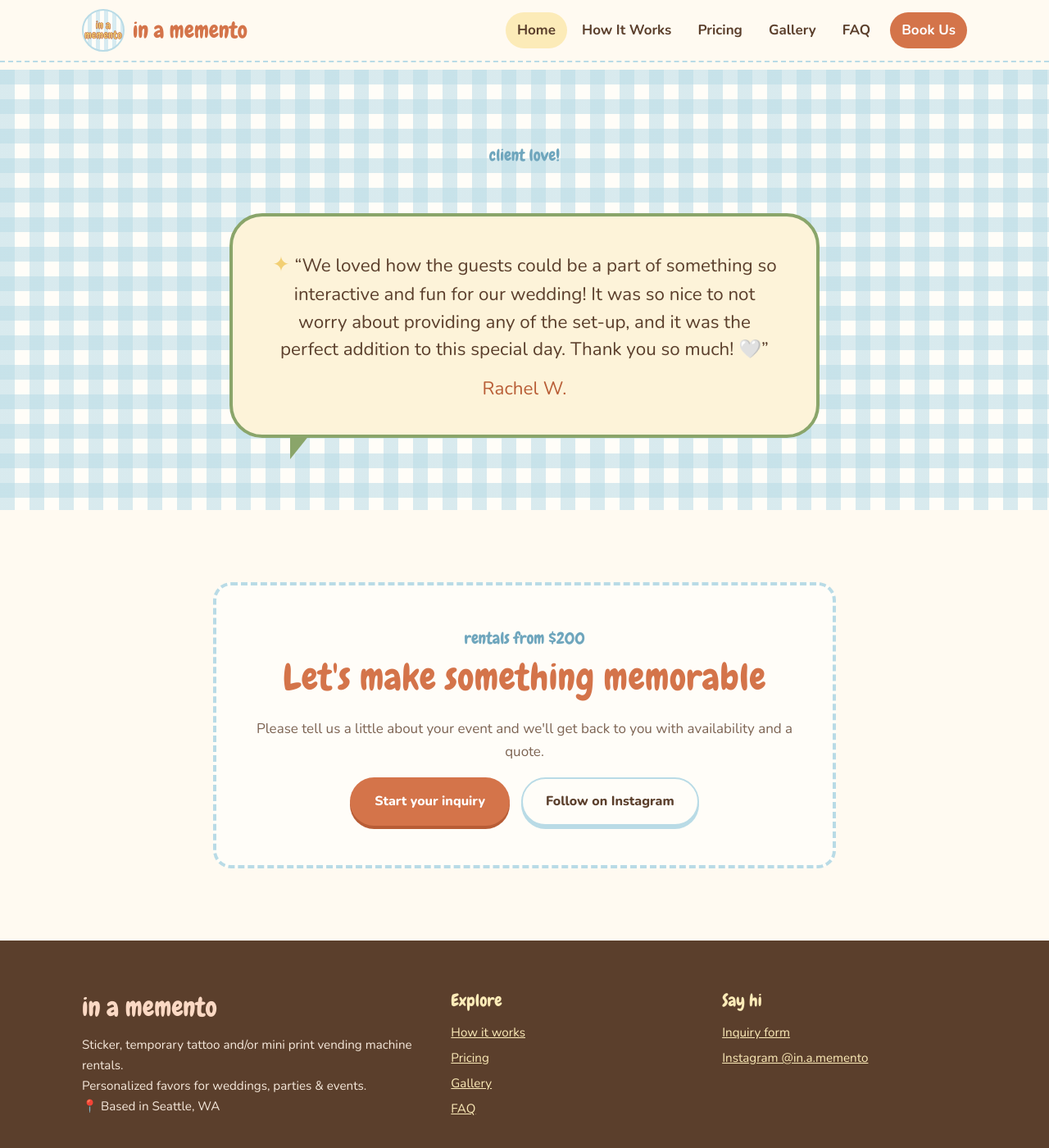
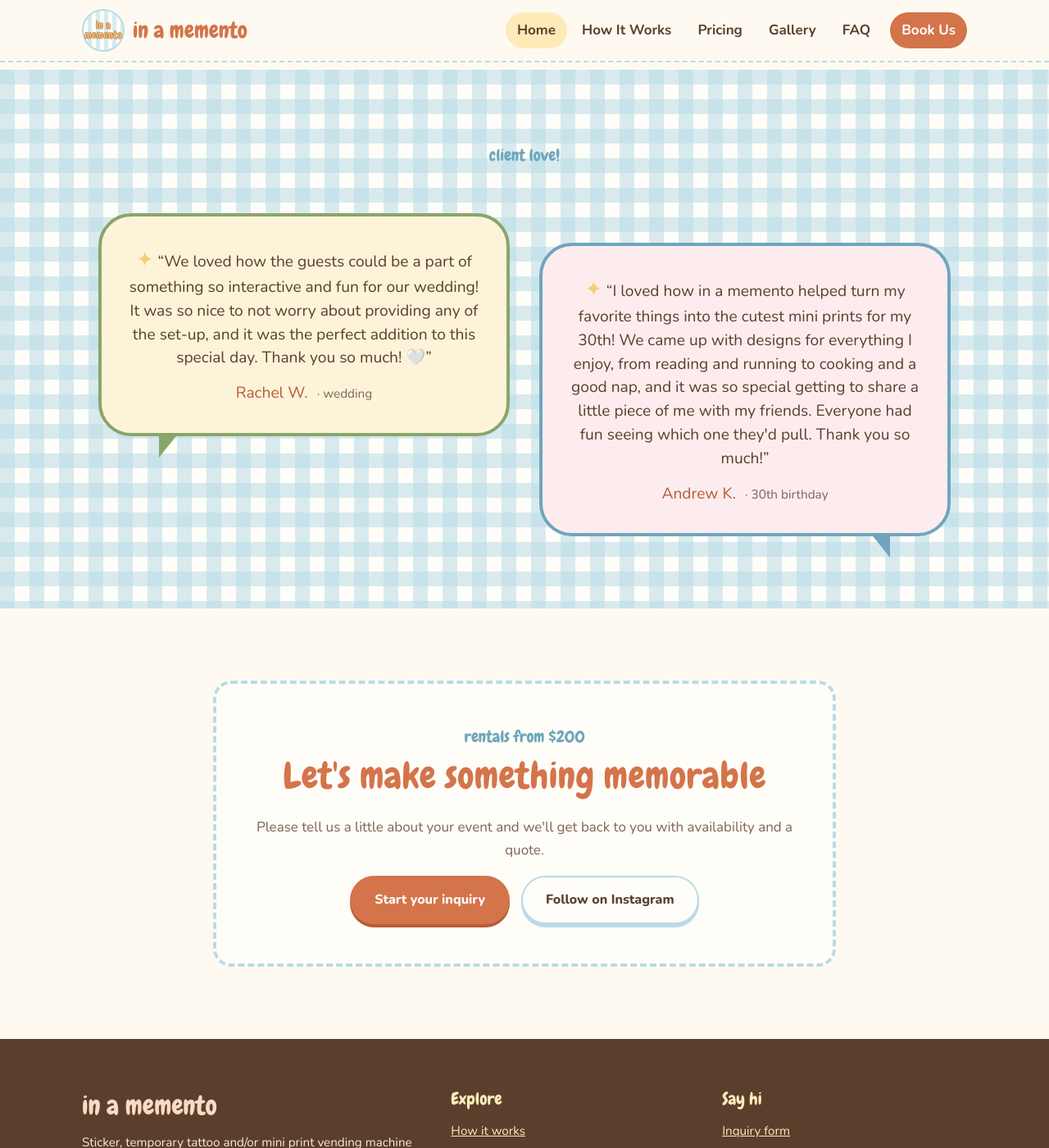
Before and after one commit to andrew-hy-kim/in.a.memento, a Jekyll site: the page built from index.html, in a window 1280 px wide and 1400 px high, scrolled down 3705 px. Shown: the whole window at 82% size. Built offline with Jekyll 4.4.1, drawn with Linux system fonts in a browser that asks for light colours.

Commit message:
Add Andrew K.'s review beside Rachel's on the home page
Show both reviews side by side as speech bubbles (stacked on phones),
each with a small event label.

Co-Authored-By: Claude Opus 5.5 <noreply@anthropic.com>
Claude-Session: https://claude.ai/code/session_01A4x6zNFM2ikQnVBPRWM1LK

```diff
--- a/css/style.css
+++ b/css/style.css
@@ -421,6 +421,30 @@ section { padding: 88px 0; }
 }
 .sparkle { color: var(--butter-deep); font-size: 1.6rem; }
 
+/* Two reviews side by side (stacked on small screens) */
+.quotes {
+  display: grid;
+  grid-template-columns: 1fr 1fr;
+  gap: 48px 36px;
+  align-items: start;
+  max-width: 1040px;
+  margin: 0 auto;
+}
+.quotes .quote-bubble { max-width: none; font-size: 1.2rem; padding: 34px 32px; }
+.quote-bubble.quote-alt { background: #fdecee; border-color: var(--sky-deep); margin-top: 36px; }
+.quote-bubble.quote-alt::after { left: auto; right: 70px; border-width: 30px 0 0 24px; border-color: var(--sky-deep) transparent transparent transparent; }
+.cite-event {
+  display: inline-block;
+  margin-left: 6px;
+  font-size: 0.8em;
+  color: var(--ink-soft);
+}
+.cite-event::before { content: "· "; }
+@media (max-width: 800px) {
+  .quotes { grid-template-columns: 1fr; }
+  .quote-bubble.quote-alt { margin-top: 0; }
+}
+
 /* ---------- Gallery ---------- */
 
 .gallery-grid {
--- a/index.html
+++ b/index.html
@@ -134,13 +134,23 @@ description: "Rent a sticker, temporary tattoo and/or mini print vending machine
     <div class="section-head">
       <span class="eyebrow">client love!</span>
     </div>
+    <div class="quotes">
       <blockquote class="quote-bubble">
         <span class="sparkle" aria-hidden="true">✦</span>
         “We loved how the guests could be a part of something so interactive and fun for our wedding!
         It was so nice to not worry about providing any of the set-up, and it was the perfect addition
         to this special day. Thank you so much! 🤍”
-      <cite>Rachel W.</cite>
+        <cite>Rachel W. <span class="cite-event">wedding</span></cite>
       </blockquote>
+      <blockquote class="quote-bubble quote-alt">
+        <span class="sparkle" aria-hidden="true">✦</span>
+        “I loved how in a memento helped turn my favorite things into the cutest mini prints for my 30th!
+        We came up with designs for everything I enjoy, from reading and running to cooking and a good nap,
+        and it was so special getting to share a little piece of me with my friends. Everyone had fun seeing
+        which one they'd pull. Thank you so much!”
+        <cite>Andrew K. <span class="cite-event">30th birthday</span></cite>
+      </blockquote>
+    </div>
   </div>
 </section>
 
```
Lines whose indentation alone changed are shown as unchanged.
